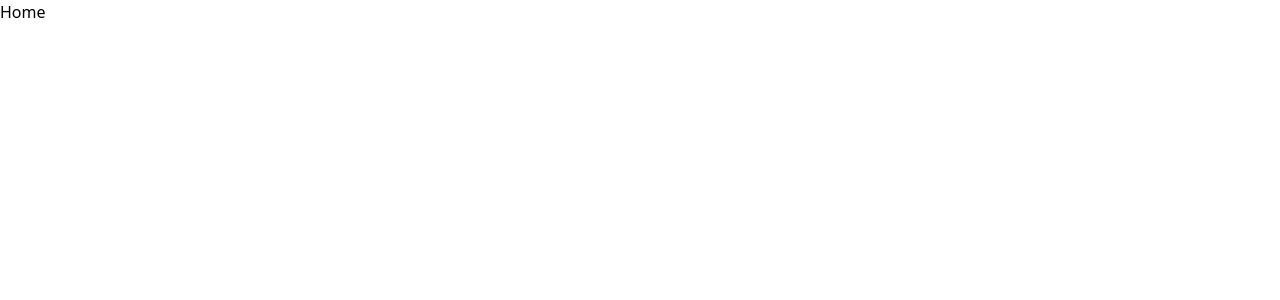
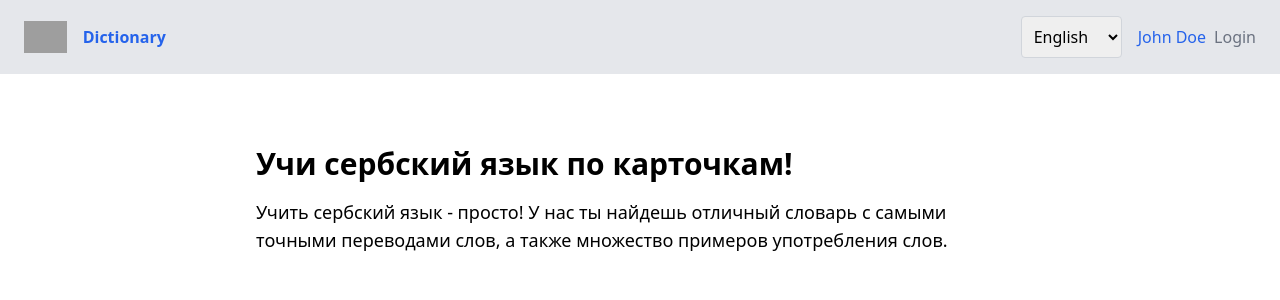
Before and after one commit to alagakin/lingoserb-frontend, a Vue app: page / in a window 1280 px wide. Shown: the top 300 px of the page. Built offline with nearby package versions, Linux system fonts and the light colour scheme; grey boxes are pictures that could not be loaded.

Commit message:
Index, header prototype

```diff
--- a/src/App.vue
+++ b/src/App.vue
@@ -1,8 +1,17 @@
-<script setup>
-import { RouterLink, RouterView } from 'vue-router'
-import HomeView from './views/HomeView.vue';
-</script>
-
 <template>
+  <Header />
   <HomeView />
 </template>
+
+<script>
+import Header from './components/Header.vue';
+import HomeView from './views/HomeView.vue';
+
+export default {
+  name: 'App',
+  components: {
+    Header,
+    HomeView
+}
+}
+</script>
--- /dev/null
+++ b/src/components/Header.vue
@@ -0,0 +1,26 @@
+<template>
+    <header class="flex items-center justify-between bg-gray-200 py-4 px-6">
+        <div class="flex items-center">
+            <div class="mr-4">
+                <img src="logo.png" alt="Logo" class="h-8">
+            </div>
+            <a href="#" class="text-blue-600 font-semibold">Dictionary</a>
+        </div>
+        <div class="flex items-center">
+            <div class="mr-4">
+                <select class="p-2 border border-gray-300 rounded">
+                    <option value="en">English</option>
+                    <option value="es">Русский</option>
+                </select>
+            </div>
+            <a href="#" class="text-blue-600">John Doe</a> <!-- Replace with user's name -->
+            <a href="#" class="ml-2 text-gray-500">Login</a> <!-- Replace with login link -->
+        </div>
+    </header>
+</template>
+
+<script>
+export default {
+    name: 'Header',
+}
+</script>
--- a/src/views/HomeView.vue
+++ b/src/views/HomeView.vue
@@ -2,5 +2,8 @@
 </script>
 
 <template>
- Home
+ <main class="container mx-auto py-8 max-w-3xl mt-10">
+    <h1 class="text-3xl font-bold mb-4">Учи сербский язык по карточкам!</h1>
+    <p class="text-lg mb-4">Учить сербский язык - просто! У нас ты найдешь отличный словарь с самыми точными переводами слов, а также множество примеров употребления слов.</p>
+  </main>
 </template>
```
